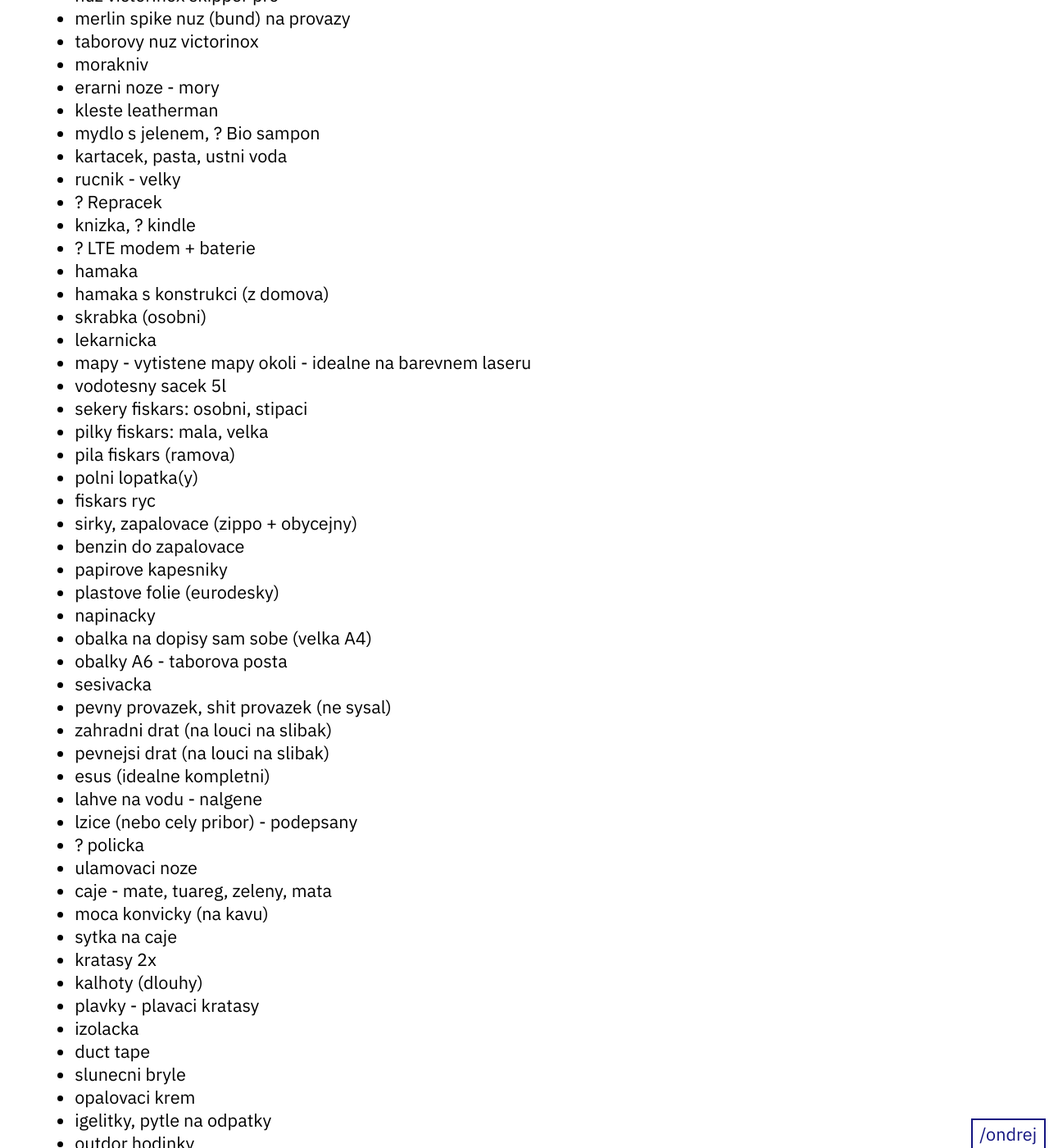
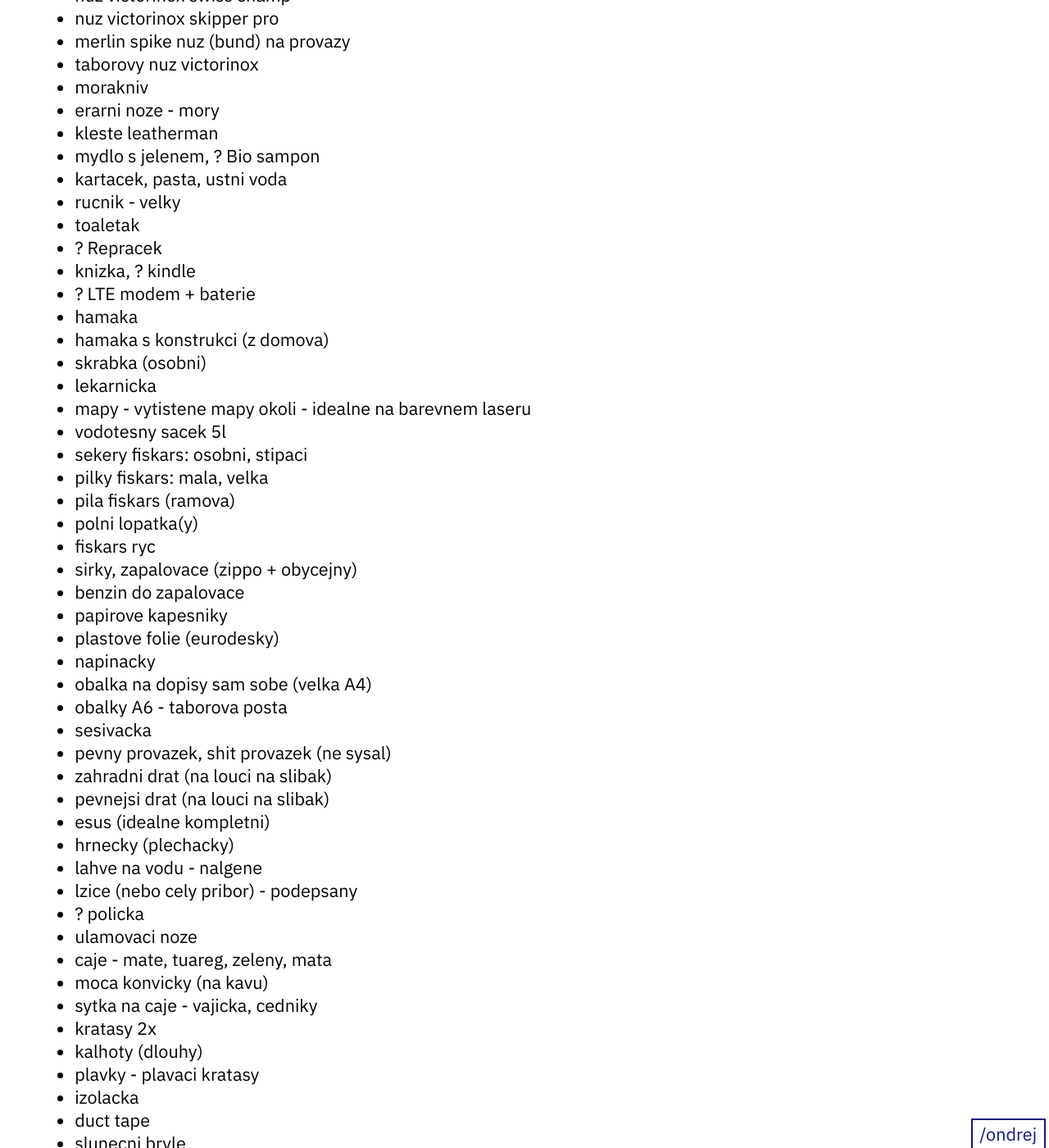
Before and after one commit to ondrejsika/ondrejsika.com, a Jekyll site: the page built from ondrej/checklists/tabor.md, in a window 1280 px wide and 1400 px high, scrolled down 1235 px. Shown: the whole window at 82% size. Built offline with Jekyll 4.4.1, drawn with Linux system fonts in a browser that asks for light colours.

Commit message:
content(ondrej/checklists/tabor): Add more new items for Tabor 2023

```diff
--- a/ondrej/checklists/tabor.md
+++ b/ondrej/checklists/tabor.md
@@ -52,6 +53,7 @@
 - mydlo s jelenem, ? Bio sampon
 - kartacek, pasta, ustni voda
 - rucnik - velky
+- toaletak
 - ? Repracek
 - knizka, ? kindle
 - ? LTE modem + baterie
@@ -78,13 +80,14 @@
 - zahradni drat (na louci na slibak)
 - pevnejsi drat (na louci na slibak)
 - esus (idealne kompletni)
+- hrnecky (plechacky)
 - lahve na vodu - nalgene
 - lzice (nebo cely pribor) - podepsany
 - ? policka
 - ulamovaci noze
 - caje - mate, tuareg, zeleny, mata
 - moca konvicky (na kavu)
-- sytka na caje
+- sytka na caje - vajicka, cedniky
 - kratasy 2x
 - kalhoty (dlouhy)
 - plavky - plavaci kratasy
```
Also changed, not shown: other parts of ondrej/checklists/tabor.md (+2 -0 lines).
